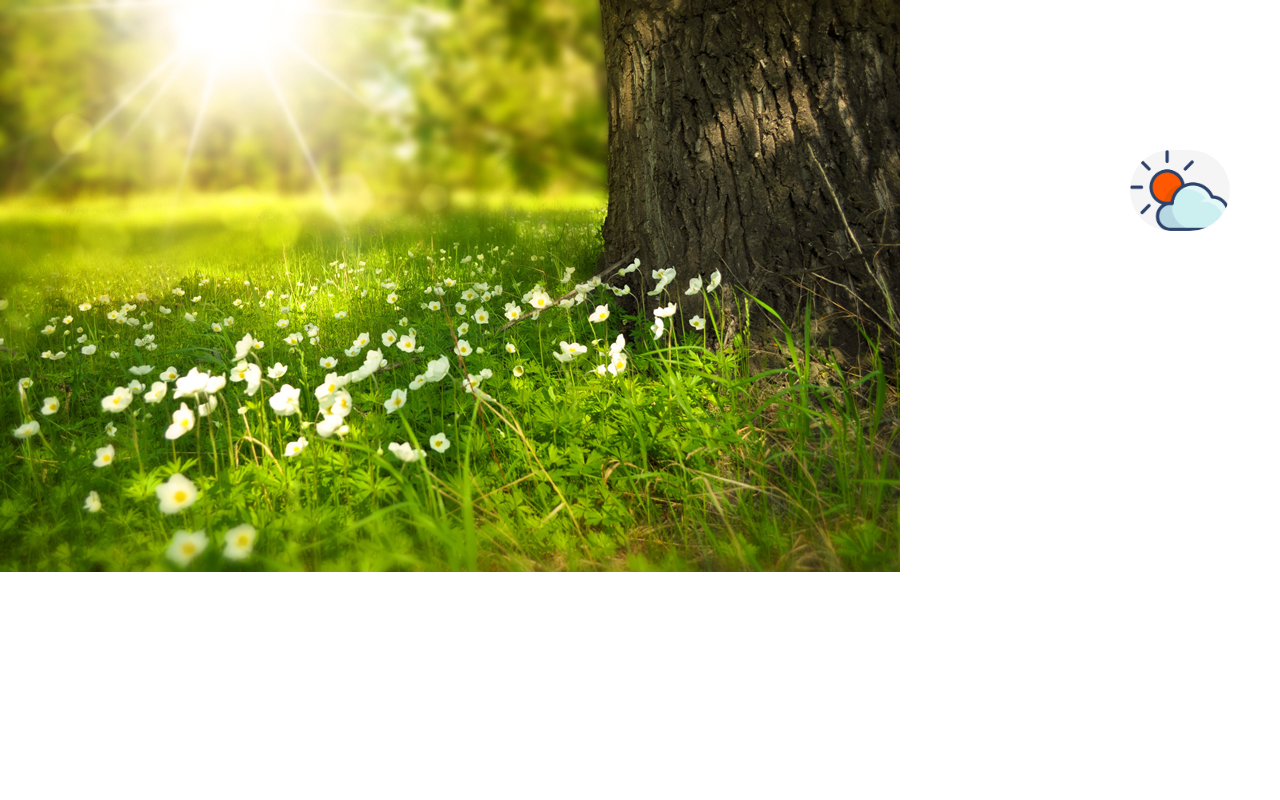
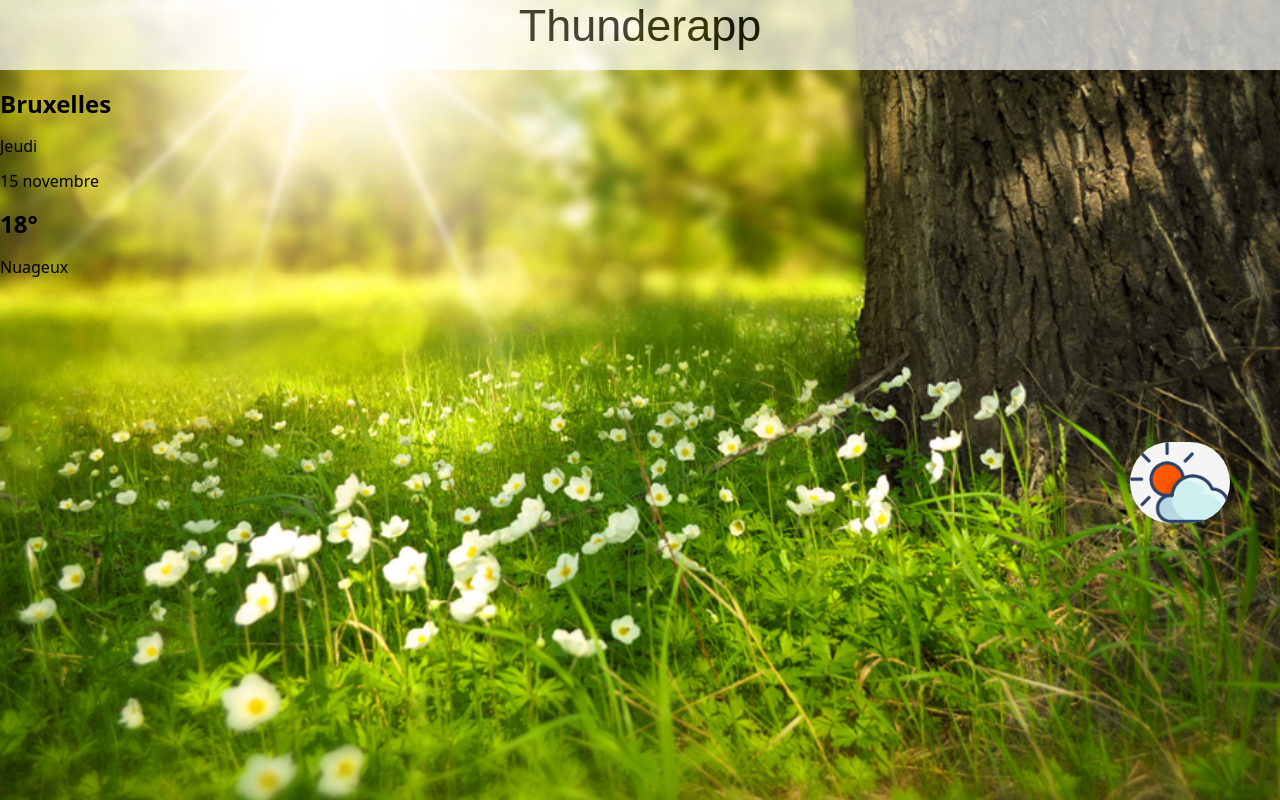
Before and after one commit to NCSpikeZ/Layout-Images, a website: page src/index.html in a window 1280 px wide. Drawn offline with nearby package versions, Linux system fonts and the light colour scheme; files that its build step writes are made by us from their sources.

Commit message:
box principale

```diff
--- a/src/index.html
+++ b/src/index.html
@@ -10,6 +10,15 @@
   <script src="scripts/main.js" defer></script>
 </head>
 <body>
+  <header class="header--container">Thunderapp</header>
+  <div class="info">
+    <h2 class="vmin">Bruxelles</h2>
+    <p>Jeudi</p>
+    <p>15 novembre</p>
+    <h2 class="vmin">18°</h2>
+    <p class="temps">Nuageux</p>
+  </div>
+
 <div class="img">
 <img class="soleil" src="assets/images/orange.png" alt="Icone soleil derrière nuage" srcset="assets/images/jaune@2x.png 2x">
 </div>
--- a/src/styles/app.scss
+++ b/src/styles/app.scss
@@ -4,17 +4,28 @@
     height: 81px;
     background-color: whitesmoke;
     border-radius: 100px;
+    margin-top: 250px;
+    margin-right: 50px;
 }
 
 .img{
     text-align: right;
-    margin-right: 50px;
-    margin-top: 250px;
 }
 
 body{
     background-image: url(../assets/images/cloudy.jpg);
     background-repeat: no-repeat;
+    background-size: cover;
+    height: 100vh;
+}
+
+.header--container {
+    background-color: grey;
+    opacity: 70%;
+    height: 70px;
+    text-align: center;
+    font-family: Arial, Helvetica, sans-serif;
+    font-size: 45px;
 }
 
 @media (orientation: landscape){
@@ -22,8 +33,15 @@ body{
     background-image: url(../assets/images/sunny.jpg)
 }
 
+.soleil{
+    margin-top: 150px;
+}
 .img{
     text-align: right;
-    margin-top: 150px;
 }
+
+.header--container{
+    background-color: white;
 }
+
+}
```
